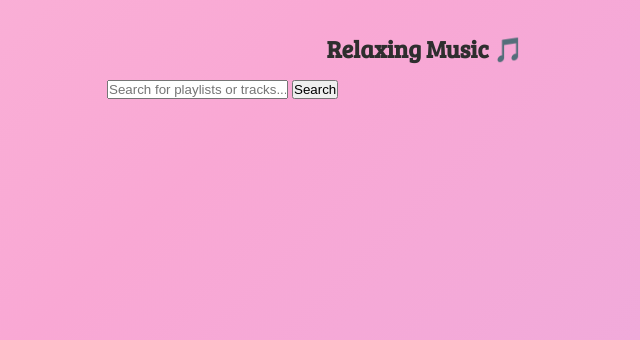
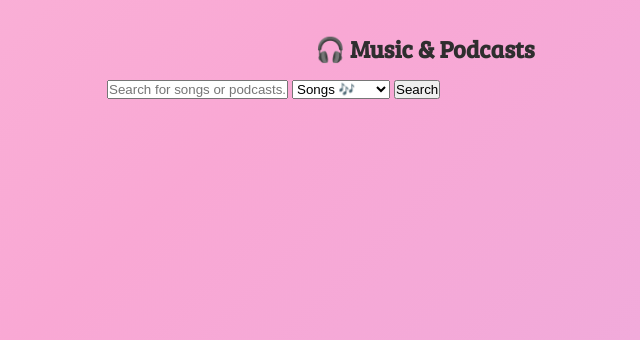
Before and after one commit to surabhipandey18/AuraGen, a Flask app: page /spotify in a window 1280 px wide. Shown: the part 192-532 px from the top of the page, without its empty margins (215-855 px from the left). Run offline with Flask 3, Linux system fonts and the light colour scheme; some libraries are stand-ins or nearby versions.

Commit message:
Add chatbot, spotify templates and config

```diff
--- a/templates/spotify.html
+++ b/templates/spotify.html
@@ -1,56 +1,80 @@
 {% extends "base.html" %}
 
-{% block title %}Home - SoulBloom{% endblock %}
+{% block title %}Spotify - SoulBloom{% endblock %}
 
 {% block content %}
-
 <main style="padding:2rem;">
     <div class="card">
-        <h2>Relaxing Music 🎵</h2>
-        <input type="text" id="spotifyQuery" placeholder="Search for playlists or tracks...">
+        <h2>🎧 Music & Podcasts</h2>
+        <input type="text" id="spotifyQuery" placeholder="Search for songs or podcasts...">
+
+        <select id="spotifyType">
+            <option value="track">Songs 🎶</option>
+            <option value="show">Podcasts 🎙️</option>
+        </select>
+
         <button onclick="searchSpotify()">Search</button>
     </div>
 
-    <div id="spotifyResults"></div>
+    <div id="spotifyResults" style="margin-top:1rem;"></div>
 </main>
-
-
 
 <footer>
     &copy; 2025 SoulBloom. All rights reserved.
 </footer>
 
 <script>
-const token = localStorage.getItem("token") || "";
-
 function searchSpotify() {
     const q = document.getElementById("spotifyQuery").value;
-    fetch("/api/spotify/search?q="+encodeURIComponent(q), {
-        headers: { "Authorization": "Bearer "+token }
-    })
-    .then(r=>r.json())
-    .then(data=>{
+    const type = document.getElementById("spotifyType").value;
+
+    if (!q) {
+        alert("Please enter a search term!");
+        return;
+    }
+
+    fetch(`/api/spotify/search?q=${encodeURIComponent(q)}&type=${type}`)
+    .then(r => r.json())
+    .then(data => {
         const results = document.getElementById("spotifyResults");
-        results.innerHTML="";
-        if(data.playlists && data.playlists.items.length>0){
-            data.playlists.items.forEach(pl=>{
+        results.innerHTML = "";
+
+        if (type === "track" && data.tracks && data.tracks.items.length > 0) {
+            results.innerHTML = "<h3>Songs 🎶</h3>";
+            data.tracks.items.forEach(tr => {
                 const div = document.createElement("div");
-                div.className="entry";
-                div.innerHTML=`<strong>${pl.name}</strong><br><a href="${pl.external_urls.spotify}" target="_blank">Open in Spotify</a>`;
+                div.className = "entry";
+                const spotifyLink = tr.external_urls?.spotify || "#";
+                div.innerHTML = `
+                    <img src="${tr.album.images[0]?.url}" width="80"><br>
+                    <strong>${tr.name}</strong> by ${tr.artists.map(a=>a.name).join(", ")}<br>
+                    <a href="${spotifyLink}" target="_blank">Open in Spotify</a><br>
+                    ${tr.preview_url ? `<audio controls src="${tr.preview_url}"></audio>` : "<em>No preview available</em>"}
+                `;
                 results.appendChild(div);
             });
         }
-        if(data.tracks && data.tracks.items.length>0){
-            data.tracks.items.forEach(tr=>{
+
+        if (type === "show" && data.shows && data.shows.items.length > 0) {
+            results.innerHTML = "<h3>Podcasts 🎙️</h3>";
+            data.shows.items.forEach(show => {
                 const div = document.createElement("div");
-                div.className="entry";
-                div.innerHTML=`<strong>${tr.name}</strong> by ${tr.artists.map(a=>a.name).join(", ")}<br>
-                <audio controls src="${tr.preview_url}"></audio>`;
+                div.className = "entry";
+                const spotifyLink = show.external_urls?.spotify || "#";
+                div.innerHTML = `
+                    <img src="${show.images[0]?.url}" width="100"><br>
+                    <strong>${show.name}</strong><br>
+                    <em>${show.publisher}</em><br>
+                    <a href="${spotifyLink}" target="_blank">Listen on Spotify</a>
+                `;
                 results.appendChild(div);
             });
         }
+    })
+    .catch(err => {
+        console.error("Spotify error:", err);
+        document.getElementById("spotifyResults").innerHTML = "<p>Error fetching results.</p>";
     });
 }
 </script>
-
 {% endblock %}
```
Also changed, not shown: 1 other file.
